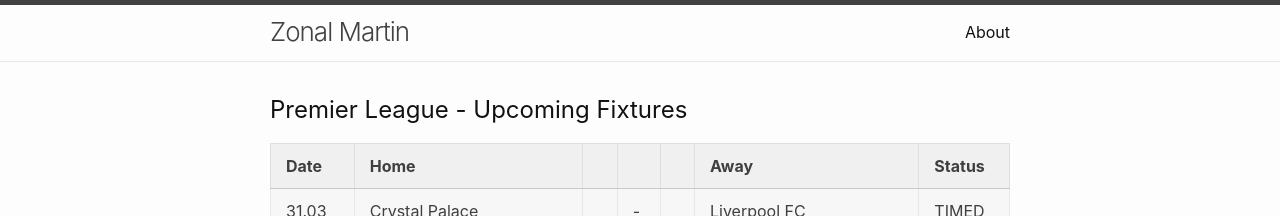
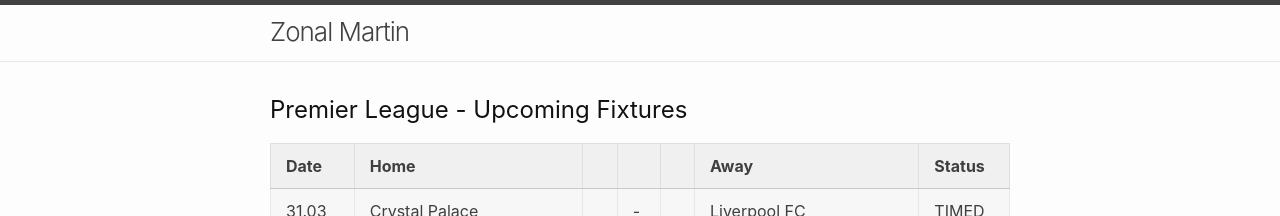
Before and after one commit to mxdws/datatable, a Jekyll site: the page built from index.html, in a window 1280 px wide and 900 px high. Shown: the top 216 px of the window. Built offline with Jekyll 4.4.1, drawn with Linux system fonts in a browser that asks for light colours.

Commit message:
Update layouts and next fixtures

```diff
--- a/_includes/header.html
+++ b/_includes/header.html
@@ -5,28 +5,5 @@
     {%- assign page_paths = site.header_pages | default: default_paths -%}
     <a class="site-title" rel="author" href="{{ "/" | relative_url }}">{{ site.title | escape }}</a>
 
-    {%- if page_paths -%}
-      <nav class="site-nav">
-        <input type="checkbox" id="nav-trigger" class="nav-trigger" />
-        <label for="nav-trigger">
-          <span class="menu-icon">
-            <svg viewBox="0 0 18 15" width="18px" height="15px">
-              <path fill="#424242" d="M18,1.484c0,0.82-0.665,1.484-1.484,1.484H1.484C0.665,2.969,0,2.304,0,1.484l0,0C0,0.665,0.665,0,1.484,0 h15.031C17.335,0,18,0.665,18,1.484L18,1.484z"/>
-              <path fill="#424242" d="M18,7.516C18,8.335,17.335,9,16.516,9H1.484C0.665,9,0,8.335,0,7.516l0,0c0-0.82,0.665-1.484,1.484-1.484 h15.031C17.335,6.031,18,6.696,18,7.516L18,7.516z"/>
-              <path fill="#424242" d="M18,13.516C18,14.335,17.335,15,16.516,15H1.484C0.665,15,0,14.335,0,13.516l0,0 c0-0.82,0.665-1.484,1.484-1.484h15.031C17.335,12.031,18,12.696,18,13.516L18,13.516z"/>
-            </svg>
-          </span>
-        </label>
-
-        <div class="trigger">
-          {%- for path in page_paths -%}
-            {%- assign my_page = site.pages | where: "path", path | first -%}
-            {%- if my_page.title -%}
-            <a class="page-link" href="{{ my_page.url | relative_url }}">{{ my_page.title | escape }}</a>
-            {%- endif -%}
-          {% endfor -%}
-        </div>
-      </nav>
-    {%- endif -%}
   </div>
 </header>
--- a/_includes/nextleaguefixtures.html
+++ b/_includes/nextleaguefixtures.html
@@ -8,8 +8,8 @@
     <th class="awayTeam">Away</th>
     <th class="matchStatus">Status</th>
   </tr>
-  {% for games in site.data.epl201718fix.fixtures %}
-    {% if games.status == "TIMED" %}
+  {% assign timedGames = site.data.epl201718fix.fixtures | where:"status","TIMED" %}
+  {% for games in timedGames %}
       <tr class="nextLeagueFixturesRow">
         <td class="date">{{ games.date |  date: "%d.%m" }}</td>
         <td class="homeTeam">{{ games.homeTeamName | replace: " FC", "" }}</td>
@@ -19,6 +19,5 @@
         <td class="awayTeam">{{ games.awayTeamName }}</td>
         <td class="matchStatus">{{ games.status }}</td>
       </tr>
-    {% endif %}
   {% endfor %}
 </table>
```
